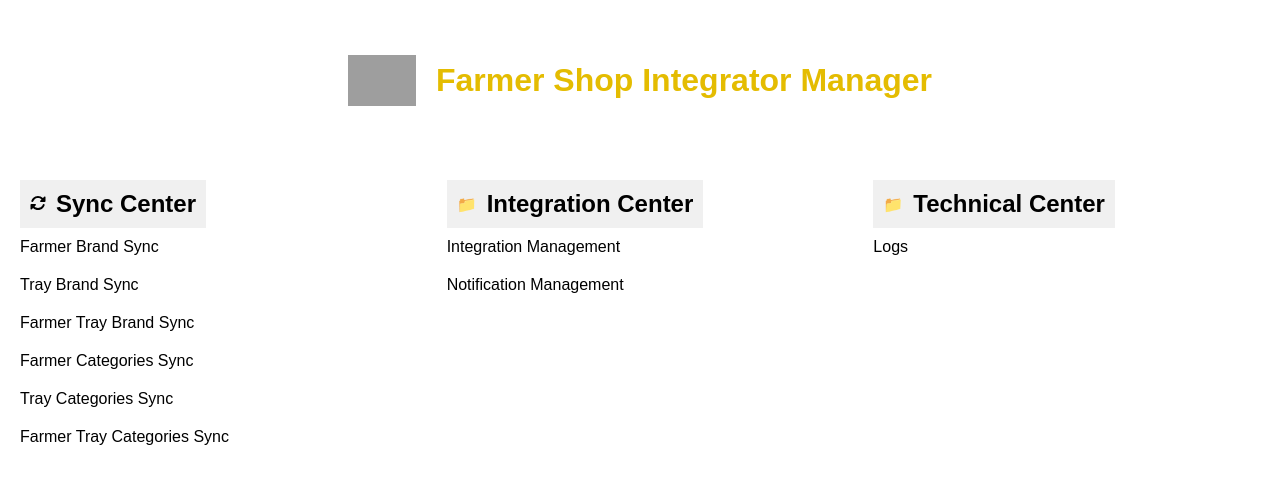
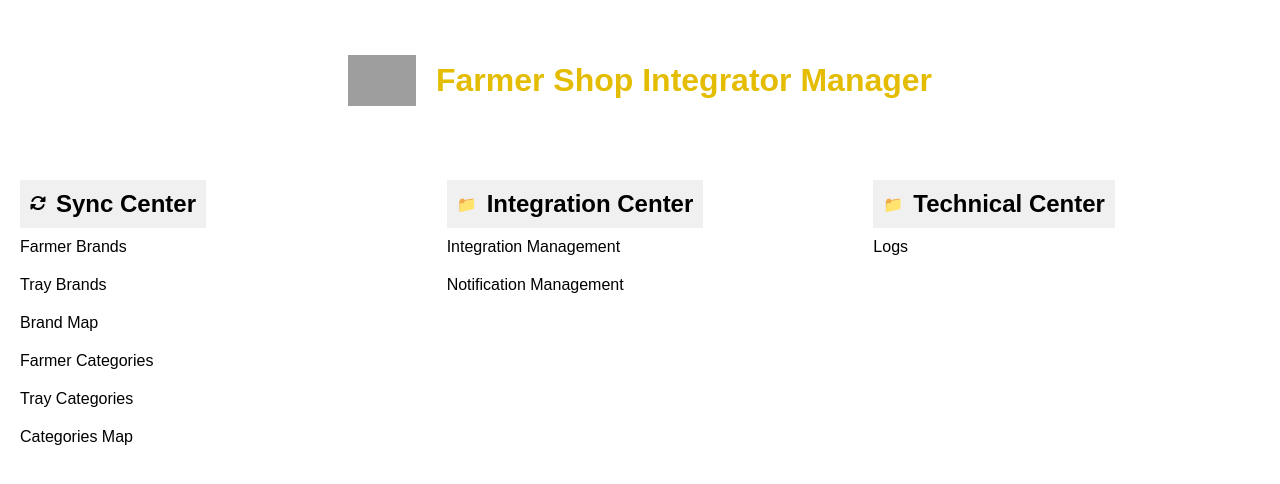
Before and after one commit to bruno-frascino/fsi-admin, a React (Create React App) app: page / in a window 1280 px wide. Shown: the top 484 px of the page. Built offline with nearby package versions, Linux system fonts and the light colour scheme; grey boxes are pictures that could not be loaded.

Commit message:
Wording of menu options

```diff
--- a/src/pages/index.tsx
+++ b/src/pages/index.tsx
@@ -15,12 +15,12 @@ const LandingPage = () => {
         <Main>
           <Column>
             <ColumnHeader title="Sync Center" icon={<FontAwesomeIcon icon={faRotate} />} backgroundColor="#f0f0f0" />
-            <ColumnItem title="Farmer Brand Sync" url="/sync/brand/sm" />
-            <ColumnItem title="Tray Brand Sync" url="/sync/brand/tray" />
-            <ColumnItem title="Farmer Tray Brand Sync" url="/sync/brand" />
-            <ColumnItem title="Farmer Categories Sync" url="/sync/category/sm" />
-            <ColumnItem title="Tray Categories Sync" url="/sync/category/tray" />
-            <ColumnItem title="Farmer Tray Categories Sync" url="/sync/category" />
+            <ColumnItem title="Farmer Brands" url="/sync/brand/sm" />
+            <ColumnItem title="Tray Brands" url="/sync/brand/tray" />
+            <ColumnItem title="Brand Map" url="/sync/brand" />
+            <ColumnItem title="Farmer Categories" url="/sync/category/sm" />
+            <ColumnItem title="Tray Categories" url="/sync/category/tray" />
+            <ColumnItem title="Categories Map" url="/sync/category" />
           </Column>
           <Column>
             <ColumnHeader title="Integration Center" icon="📁" backgroundColor="#f0f0f0" />
```
